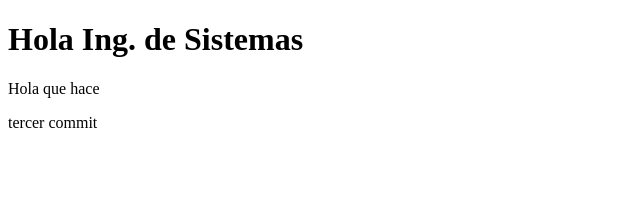
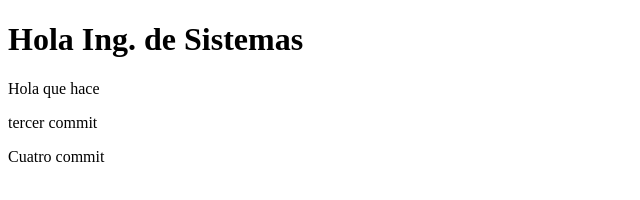
Before and after one commit to mighel15/EjemploWeb, a plain HTML site: page index.html in a window 1280 px wide. Shown: the whole page, without its empty margins (0-640 px from the left). Drawn offline with Linux system fonts and the light colour scheme.

Commit message:
Cuarto commit

```diff
--- a/index.html
+++ b/index.html
@@ -9,5 +9,6 @@
     <h1>Hola Ing. de Sistemas</h1>
     <p>Hola que hace</p>
     <p>tercer commit</p>
+    <p>Cuatro commit</p>
 </body>
 </html>
```
